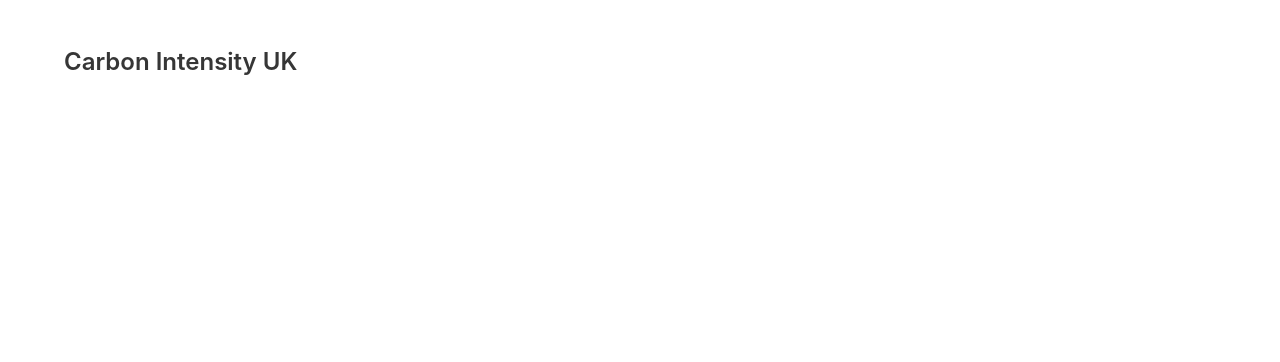
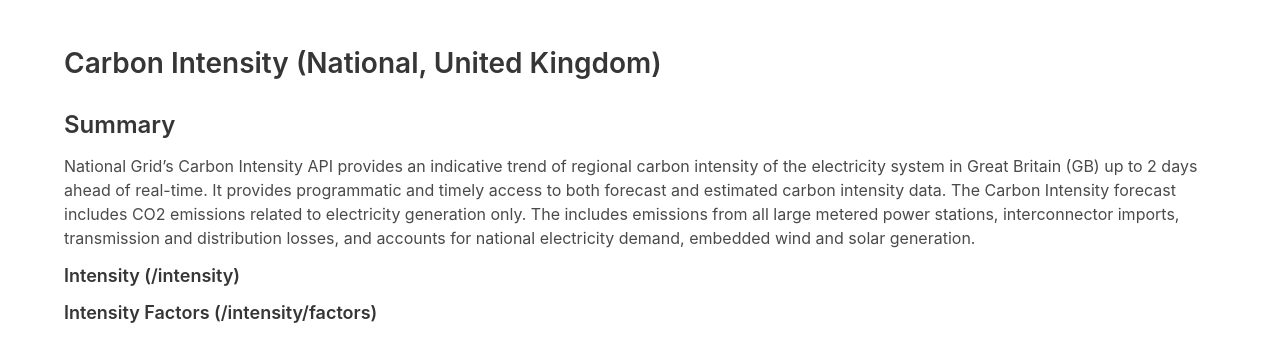
Before and after one commit to danielc92/react-carbon-api, a React (Create React App) app: page / in a window 1280 px wide. Shown: the top 362 px of the page. Built offline with nearby package versions, Linux system fonts and the light colour scheme; no server answers.

Commit message:
Added summary

```diff
--- a/src/App.js
+++ b/src/App.js
@@ -38,12 +38,17 @@
       <section className="section">
         <section className="container">
         <section className="content">
-          <h3>Carbon Intensity UK</h3>
+          <h2>Carbon Intensity (National, United Kingdom)</h2>
+
+          <h3>Summary</h3>
+          <p>National Grid’s Carbon Intensity API provides an indicative trend of regional carbon intensity of the electricity system in Great Britain (GB) up to 2 days ahead of real-time. It provides programmatic and timely access to both forecast and estimated carbon intensity data. The Carbon Intensity forecast includes CO2 emissions related to electricity generation only. The includes emissions from all large metered power stations, interconnector imports, transmission and distribution losses, and accounts for national electricity demand, embedded wind and solar generation.</p>
+
+          <h5>Intensity (/intensity)</h5>
+
+          <h5>Intensity Factors (/intensity/factors)</h5>
 
         </section>
-
         </section>
-
       </section>
     )
   }
```
